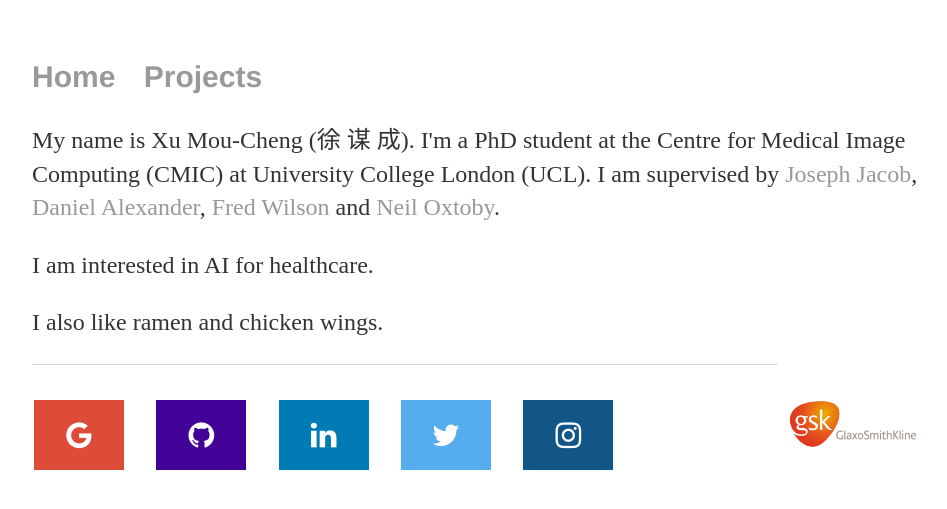
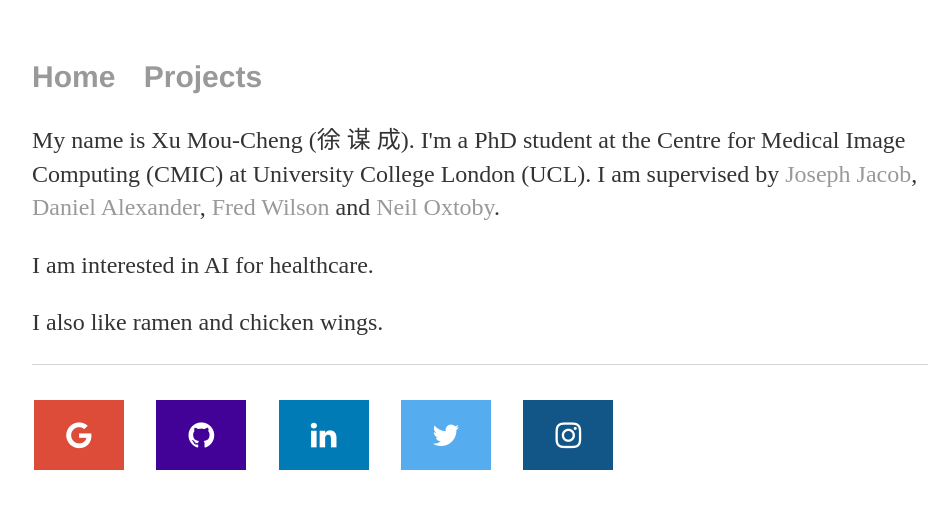
Before and after one commit to moucheng2017/mouchengxu.github.io, a Jekyll site: the page built from index.html, in a window 1280 px wide. Shown: the top 509 px of the page, without its empty margins (160-1107 px from the left). Built offline with Jekyll 4.4.1, drawn with Linux system fonts in a browser that asks for light colours.

Commit message:
Update index.html

```diff
--- a/index.html
+++ b/index.html
@@ -11,6 +11,4 @@ title: Mou-Cheng Xu
 		<a href="https://scholar.google.com/citations?user=uWfRPHEAAAAJ&hl=en">Neil Oxtoby</a>.</p>
 	<p>I am interested in AI for healthcare.</p>
 	<p>I also like ramen and chicken wings.</p>
-	<img src="gsk.png" alt="gsk logo" width="150" height="120" style="vertical-align:top; float:right">
-
 </div><!-- /.blurb -->
```
